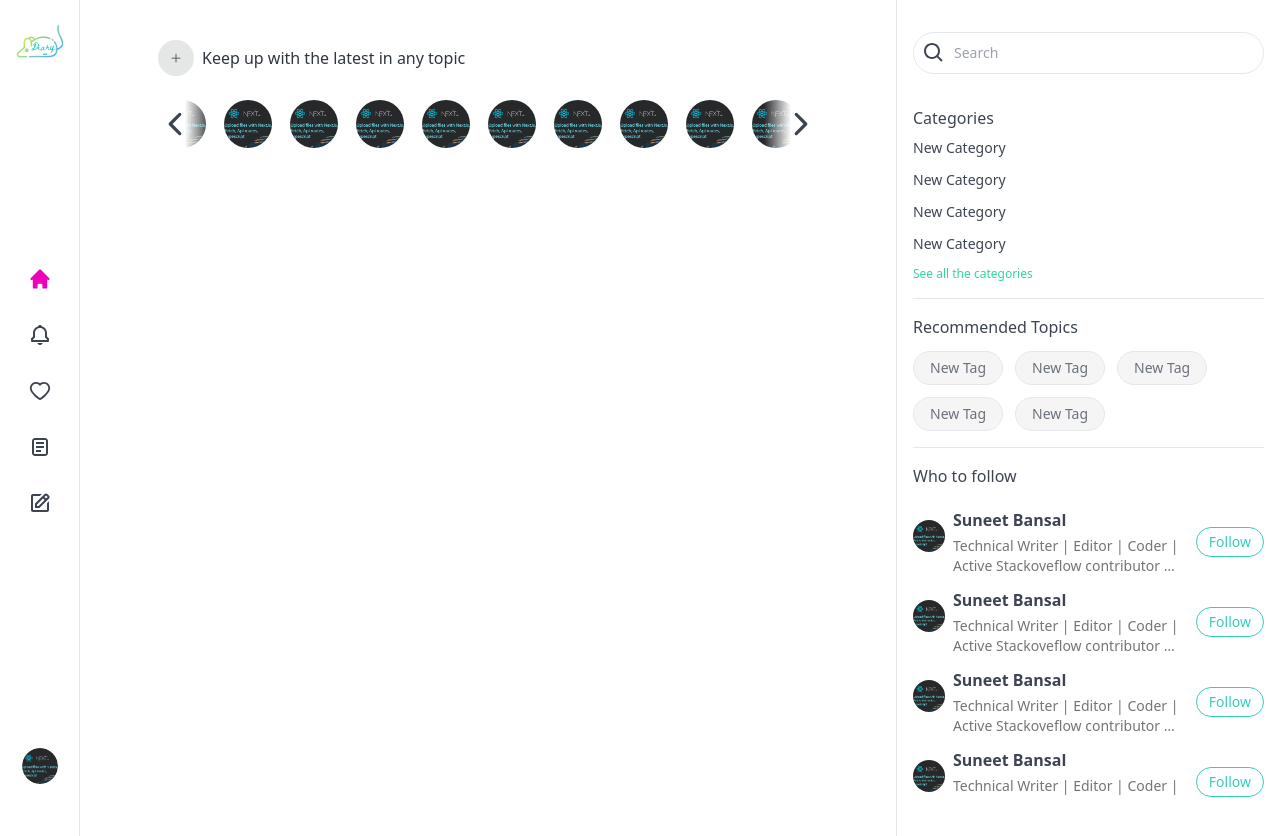
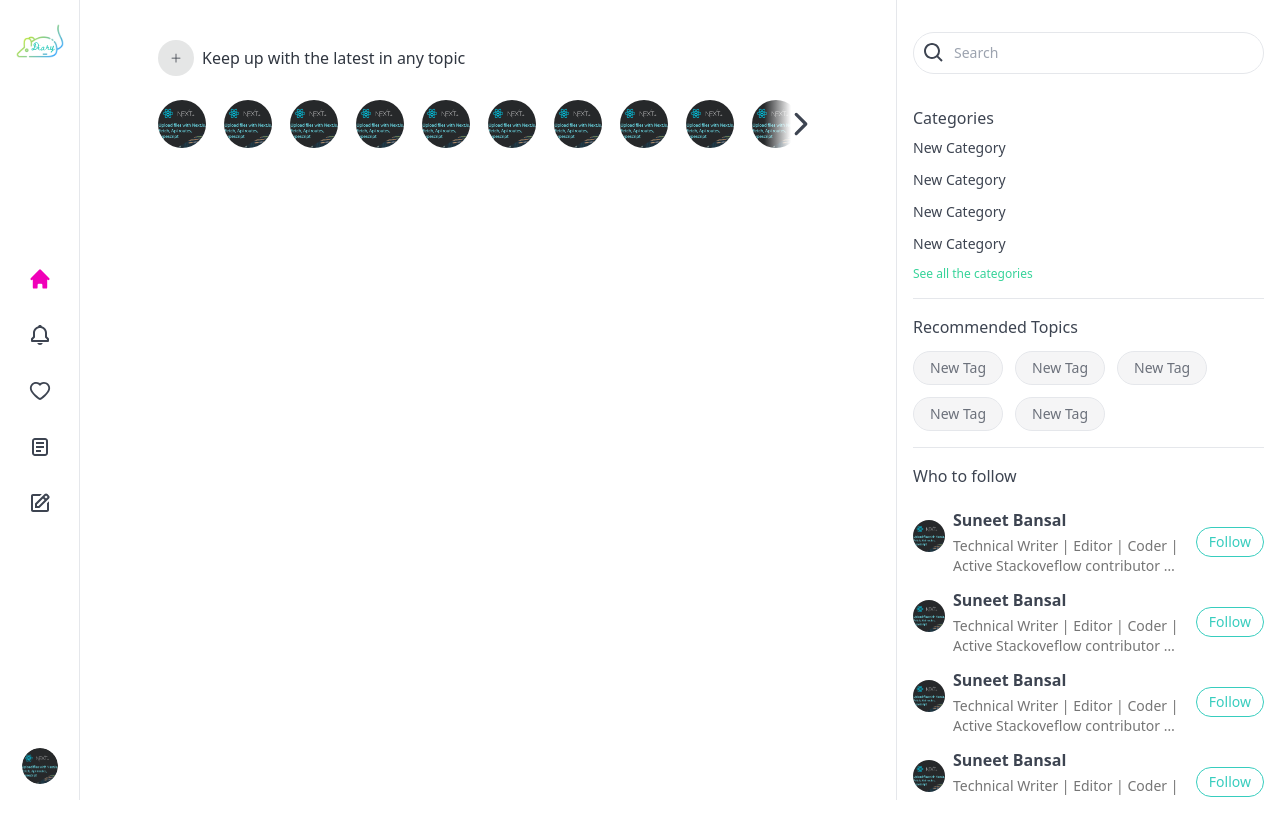
Before and after one commit to tuhinsaud4614/graphql-blog, a Next.js app in the folder frontend-web/: page /my-home in a window 1280 px wide. Shown: the top 836 px of the page. After the commit the page ends 800 px from the top, so only its background shows below. Built offline with nearby package versions, Linux system fonts and the light colour scheme.

Commit message:
Component:user-home
FollowList & FollowItem components update

```diff
--- a/frontend-web/components/layout/Container.tsx
+++ b/frontend-web/components/layout/Container.tsx
@@ -11,7 +11,7 @@ interface Props {
 
 const className = {
   container: "max-w-[94rem] mx-auto flex",
-  main: "h-[1000px] mx-auto max-w-[43.25rem] flex-auto px-4 py-[4.5rem] lg:py-4 overflow-x-hidden",
+  main: "mx-auto max-w-[43.25rem] flex-auto px-4 py-[4.5rem] lg:py-4 overflow-x-hidden",
 };
 
 export default function Container({ sidebar, children }: Props) {
--- a/frontend-web/components/layout/User/Tags.tsx
+++ b/frontend-web/components/layout/User/Tags.tsx
@@ -4,7 +4,7 @@ import { Fragment } from "react";
 const className = {
   title: "text-neutral mb-3 capitalize font-medium",
   items: "list-none m-0 flex flex-wrap space-x-3 space-y-3 -mt-3 -ml-3",
-  link: "first:mt-3 first:ml-3 rounded-full text-neutral/75 bg-neutral/5 active:scale-95",
+  link: "first:mt-3 first:ml-3 !rounded-full text-neutral/75 bg-neutral/5 active:scale-95",
 };
 
 export default function Tags() {
--- a/frontend-web/components/layout/User/index.tsx
+++ b/frontend-web/components/layout/User/index.tsx
@@ -9,8 +9,6 @@ interface Props {
 }
 
 const className = {
-  container: "max-w-[94rem] mx-auto flex",
-  main: "h-[1000px] mx-auto lg:m-0 max-w-[43.25rem] lg:max-w-full flex-auto px-4 py-[4.5rem] lg:py-4",
   divider: "bg-neutral w-full border-b my-4",
 };
 
--- /dev/null
+++ b/frontend-web/components/user-home/FollowList/Skelton.tsx
@@ -0,0 +1,16 @@
+import { useSynchronizeAnimation } from "@hooks";
+
+const className = {
+  root: "flex items-center space-x-2 overflow-hidden",
+  box: "animate-pulse bg-neutral/20 h-16 w-16 shrink-0",
+};
+export default function FollowSkeleton() {
+  const rippleRef = useSynchronizeAnimation<HTMLSpanElement>("animate-pulse");
+  return (
+    <div className={className.root}>
+      {Array.from({ length: 10 }).map((_, index) => (
+        <span key={index} ref={rippleRef} className={className.box} />
+      ))}
+    </div>
+  );
+}
--- a/frontend-web/components/user-home/FollowList/index.tsx
+++ b/frontend-web/components/user-home/FollowList/index.tsx
@@ -1,45 +1,68 @@
 import classNames from "classnames";
-import { useRef } from "react";
+import { ComponentPropsWithoutRef } from "react";
 import { IoChevronBackOutline, IoChevronForwardOutline } from "react-icons/io5";
 import { Navigation, Virtual } from "swiper";
-import { Swiper, SwiperSlide } from "swiper/react";
+import { Swiper, SwiperSlide, useSwiper } from "swiper/react";
 import FollowItem from "./Item";
 
 const className = {
-  root: "rounded-[0.1875rem]",
   navBtn:
-    "h-full absolute top-2/4 -translate-y-1/2 z-10 flex items-center justify-center",
-  navIcon: "text-neutral",
+    "h-full absolute top-2/4 -translate-y-1/2 z-10 flex items-center justify-center text-neutral",
+};
+
+const PrevButton = (props: ComponentPropsWithoutRef<"button">) => {
+  const swiper = useSwiper();
+
+  return (
+    <button
+      {...props}
+      onClick={() => swiper.slidePrev()}
+      className={classNames(
+        className.navBtn,
+        "left-0 bg-base-right pr-5",
+        props.className
+      )}
+    >
+      <IoChevronBackOutline size={34} />
+    </button>
+  );
+};
+
+const NextButton = (props: ComponentPropsWithoutRef<"button">) => {
+  const swiper = useSwiper();
+  return (
+    <button
+      {...props}
+      onClick={() => swiper.slideNext()}
+      className={classNames(
+        className.navBtn,
+        "right-0 bg-base-left pl-5",
+        props.className
+      )}
+    >
+      <IoChevronForwardOutline size={34} />
+    </button>
+  );
 };
 
 export default function FollowList() {
-  const prevRef = useRef<HTMLButtonElement | null>(null);
-  const nextRef = useRef<HTMLButtonElement | null>(null);
+  const prevId = "prev-btn";
+  const nextId = "next-btn";
   return (
     <Swiper
       modules={[Navigation, Virtual]}
       navigation={{
-        prevEl: prevRef.current,
-        nextEl: nextRef.current,
+        prevEl: `.${prevId}`,
+        nextEl: `.${nextId}`,
         disabledClass: "hidden",
+        hiddenClass: "hidden",
       }}
       slidesPerGroup={3}
       slidesPerView="auto"
-      className={className.root}
     >
-      <button
-        ref={prevRef}
-        className={classNames(className.navBtn, "left-0 bg-base-right pr-5")}
-      >
-        <IoChevronBackOutline size={34} className={className.navIcon} />
-      </button>
-      <button
-        ref={nextRef}
-        className={classNames(className.navBtn, "right-0 bg-base-left pl-5")}
-      >
-        <IoChevronForwardOutline size={34} className={className.navIcon} />
-      </button>
-      {Array.from({ length: 10 }).map((_, index) => (
+      <PrevButton className={prevId} />
+      <NextButton className={nextId} />
+      {Array.from({ length: 20 }).map((_, index) => (
         <SwiperSlide
           key={index}
           virtualIndex={index}
--- a/frontend-web/components/user-home/index.ts
+++ b/frontend-web/components/user-home/index.ts
@@ -1 +1,2 @@
 export { default as UserHomeFollowList } from "./FollowList";
+export { default as UserHomeFollowSkeleton } from "./FollowList/Skelton";
--- a/frontend-web/package.json
+++ b/frontend-web/package.json
@@ -12,6 +12,7 @@
     "classnames": "^2.3.1",
     "formik": "^2.2.9",
     "framer-motion": "^6.3.16",
+    "nanoid": "^4.0.0",
     "next": "12.2.0",
     "react": "18.2.0",
     "react-dom": "18.2.0",
--- a/frontend-web/pages/my-home.tsx
+++ b/frontend-web/pages/my-home.tsx
@@ -23,6 +23,8 @@ const MyHome: NextPageWithLayout = () => {
         </a>
       </Link>
       <UserHomeFollowList />
+      {/* <UserHomeFollowSkeleton /> */}
+      {/* <Tabs></Tabs>  */}
     </Fragment>
   );
 };
```
Also changed, not shown: 1 other file (tests, documents, lock files or other folders).
